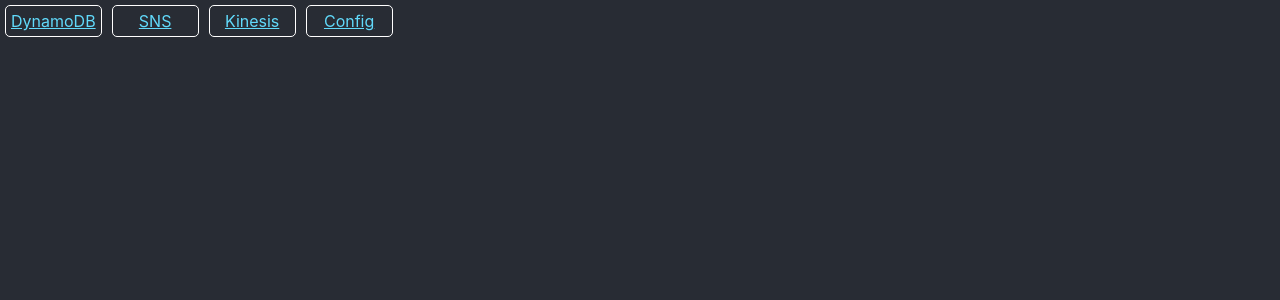
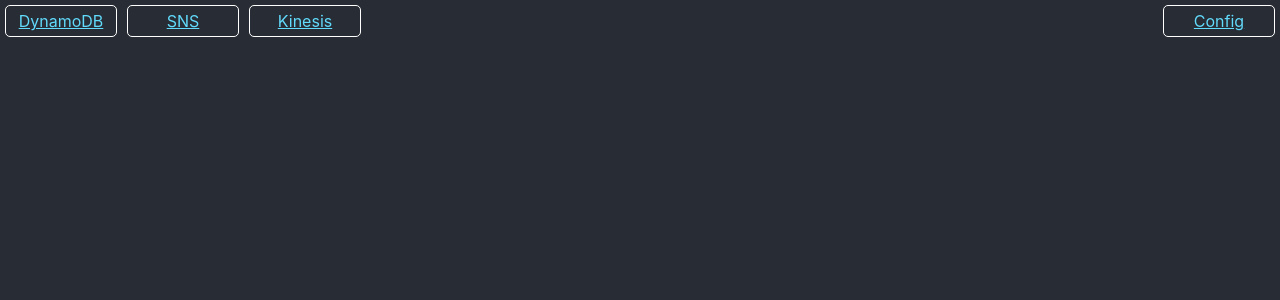
Before and after one commit to jkatnik/localstack-gui, a React (Create React App) app: page / in a window 1280 px wide. Shown: the top 300 px of the page. Built offline with nearby package versions, Linux system fonts and the light colour scheme.

Commit message:
justify menu items

```diff
--- a/src/App.css
+++ b/src/App.css
@@ -11,5 +11,11 @@
 }
 
 .topMenu {
-  display: inline-flex;
+  display: flex;
+  justify-content: flex-start;
+  margin-bottom: 2rem;
 }
+
+.config {
+  margin-left: auto;
+}
--- a/src/App.js
+++ b/src/App.js
@@ -16,7 +16,7 @@
           <MenuItem label="DynamoDB" linkTo="dynamoDb"/>
           <MenuItem label="SNS" linkTo="sns"/>
           <MenuItem label="Kinesis" linkTo="kinesis"/>
-          <MenuItem label="Config" linkTo="config"/>
+          <MenuItem label="Config" linkTo="config" className="config"/>
         </div>
 
         <Route path="/dynamoDb">
--- a/src/components/MenuItem/MenuItem.css
+++ b/src/components/MenuItem/MenuItem.css
@@ -3,7 +3,7 @@
     margin: 5px;
     border: 1px solid white;
     border-radius: 5px;
-    min-width: 75px;
+    min-width: 100px;
     text-align: center;
     cursor: pointer;
 }
--- a/src/components/MenuItem/MenuItem.js
+++ b/src/components/MenuItem/MenuItem.js
@@ -4,8 +4,9 @@
 
 export default class MenuItem extends Component {
   render() {
+    let className = `MenuItem ${this.props.className}`;
     return (
-      <div className="MenuItem">
+      <div className={className}>
         <Link to={this.props.linkTo}>
          {this.props.label}
         </Link>
```
